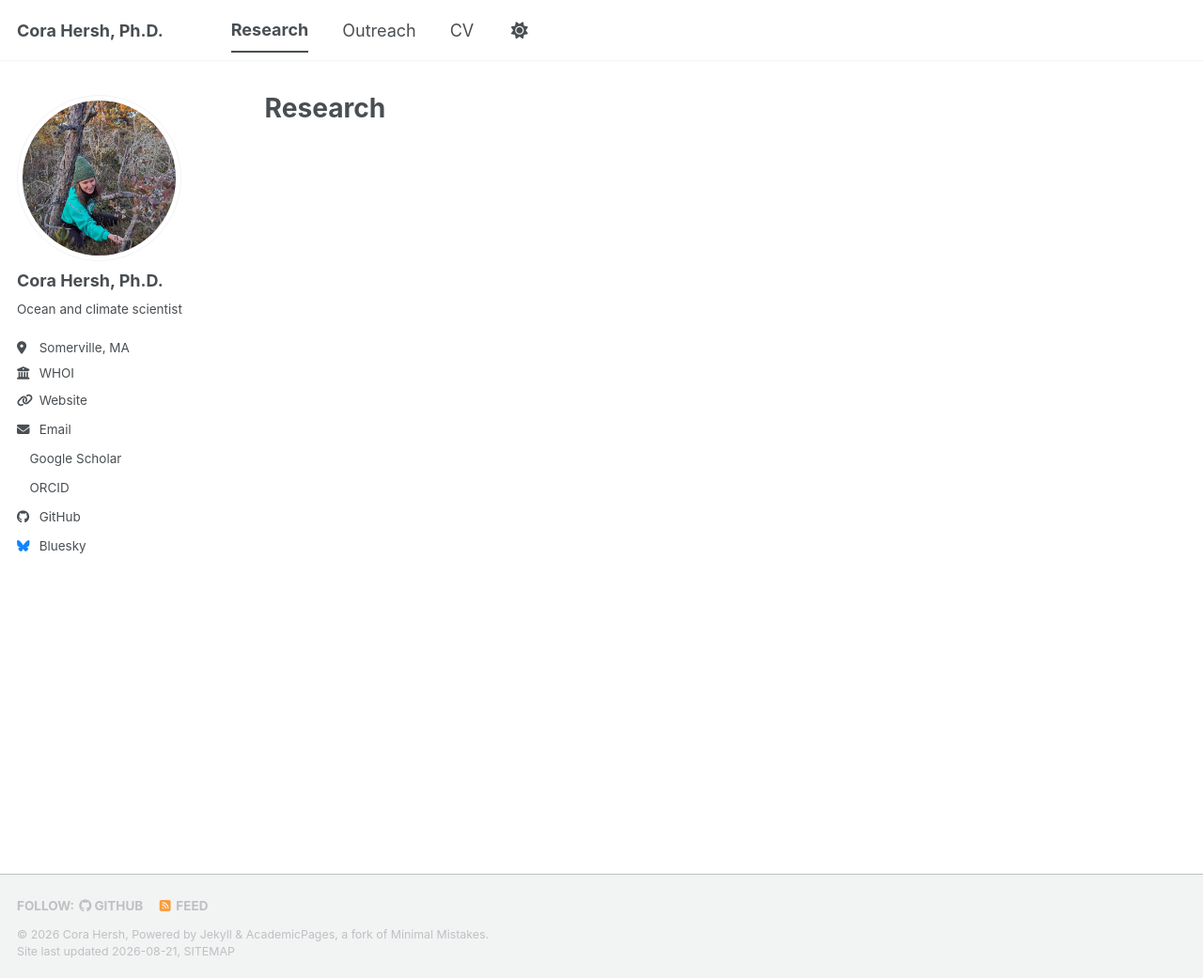
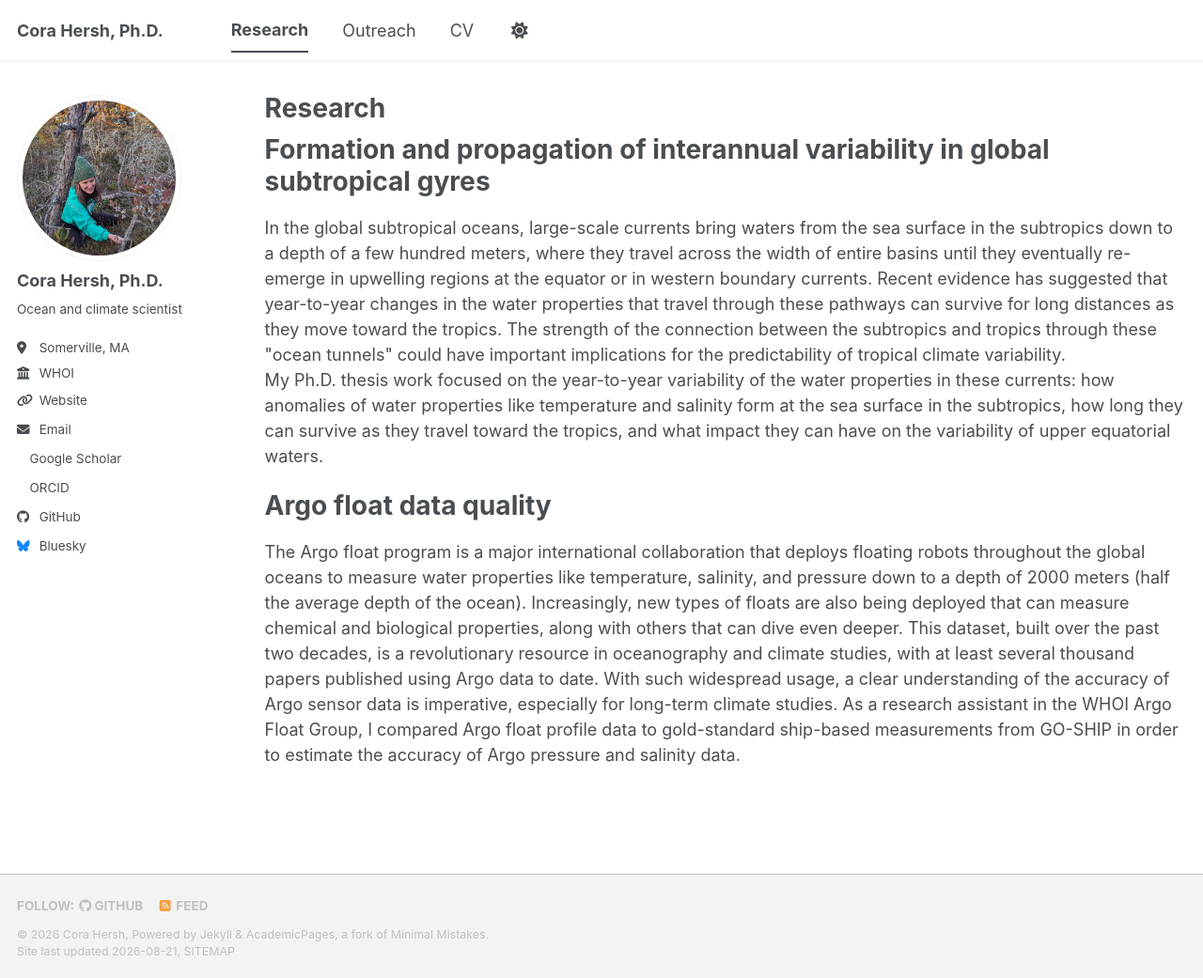
Before and after one commit to cora-a-hersh/cora-a-hersh.github.io, a Jekyll site: the page built from _pages/research.html, in a window 1280 px wide and 1041 px high. Shown: the whole window at 94% size. Built offline with Jekyll 4.4.1, drawn with Linux system fonts in a browser that asks for light colours; a style sheet for code colours, icons or effects is not loaded.

Commit message:
Enhance research page with new content sections
Added sections on interannual variability in subtropical gyres and Argo float data quality to the research page.

```diff
--- a/_pages/research.html
+++ b/_pages/research.html
@@ -5,6 +5,33 @@ permalink: /research/
 author_profile: true
 ---
 
+<header>
+    <h1>Formation and propagation of interannual variability in global subtropical gyres</h1>
+  </header>
+  <p>
+    In the global subtropical oceans, large-scale currents bring waters from the sea surface in the subtropics down to a depth of a
+    few hundred meters, where they travel across the width of entire basins until they eventually re-emerge in upwelling regions at
+    the equator or in western boundary currents. Recent evidence has suggested that year-to-year changes in the water properties that
+    travel through these pathways can survive for long distances as they move toward the tropics. The strength of the connection between
+    the subtropics and tropics through these "ocean tunnels" could have important implications for the predictability of tropical climate variability.
+    <br>
+    My Ph.D. thesis work focused on the year-to-year variability of the water properties in these currents: how anomalies of water properties
+    like temperature and salinity form at the sea surface in the subtropics, how long they can survive as they travel toward the tropics,
+    and what impact they can have on the variability of upper equatorial waters.
+
+<header>
+    <h1>Argo float data quality</h1>
+  </header>
+  <p>
+    The Argo float program is a major international collaboration that deploys floating robots throughout the global oceans to
+    measure water properties like temperature, salinity, and pressure down to a depth of 2000 meters (half the average depth of
+    the ocean). Increasingly, new types of floats are also being deployed that can measure chemical and biological properties, along
+    with others that can dive even deeper. This dataset, built over the past two decades, is a revolutionary resource in oceanography
+    and climate studies, with at least several thousand papers published using Argo data to date. With such widespread usage, a clear
+    understanding of the accuracy of Argo sensor data is imperative, especially for long-term climate studies. As a research assistant
+    in the WHOI Argo Float Group, I compared Argo float profile data to gold-standard ship-based measurements from GO-SHIP in order to
+    estimate the accuracy of Argo pressure and salinity data.
+
 {% include base_path %}
 
 {% for post in site.research reversed %}
```
